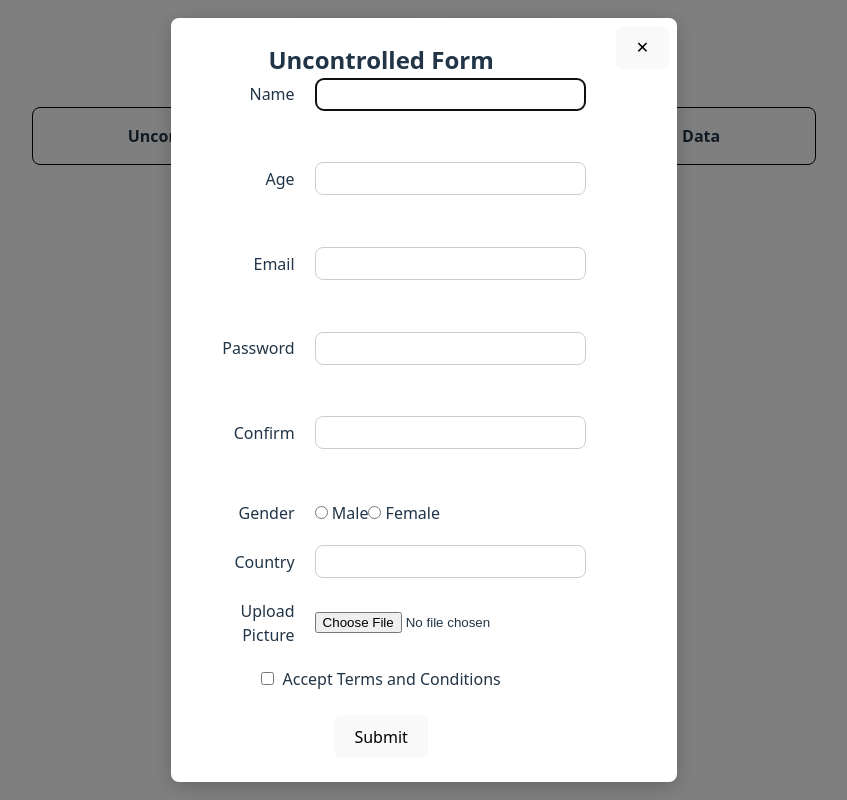
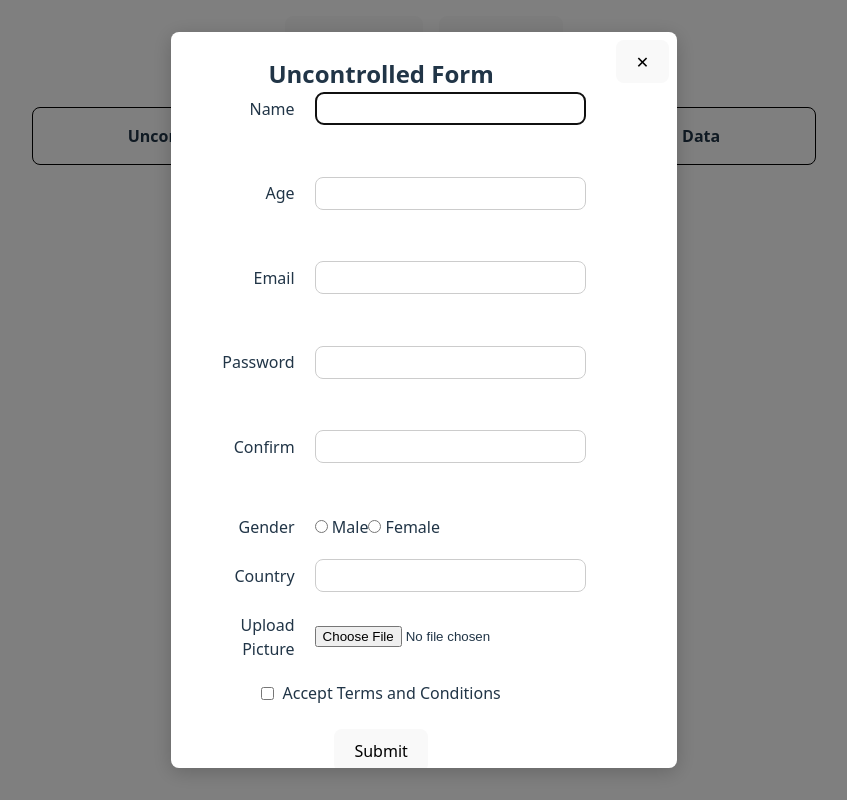
Before and after one commit to Ulistonee/rsschool-react, a React (Vite) app in the folder my-app/: page / in a window 1280 px wide. Both pictures are taken after a click on the button "Uncontrolled". Shown: the whole page, without its empty margins (216-1063 px from the left). Built offline with nearby package versions, Linux system fonts and the light colour scheme; what i18n-iso-countries would draw is missing.

Commit message:
fix: add scroll to form

```diff
--- a/my-app/src/components/modal/modal.module.css
+++ b/my-app/src/components/modal/modal.module.css
@@ -5,9 +5,11 @@
     background-color: grey;
     display: flex;
     justify-content: center;
-    align-items: start;
+    align-items: flex-start;
     gap: 2rem;
     padding: 0.5rem 0.5rem 0.5rem 0.5rem;
+    max-height: 90vh;
+    overflow-y: auto;
 }
 
 .overlay {
```
Also changed, not shown: my-app/src/components/uncontrolled-form/uncontrolled-form.tsx (indentation only).
